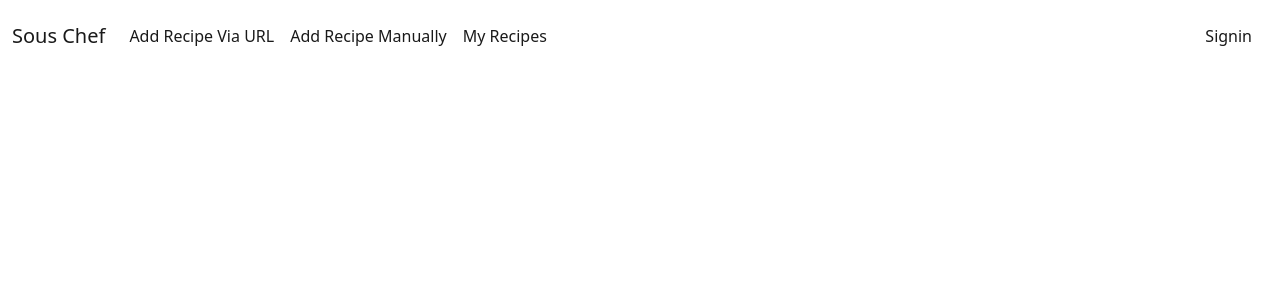
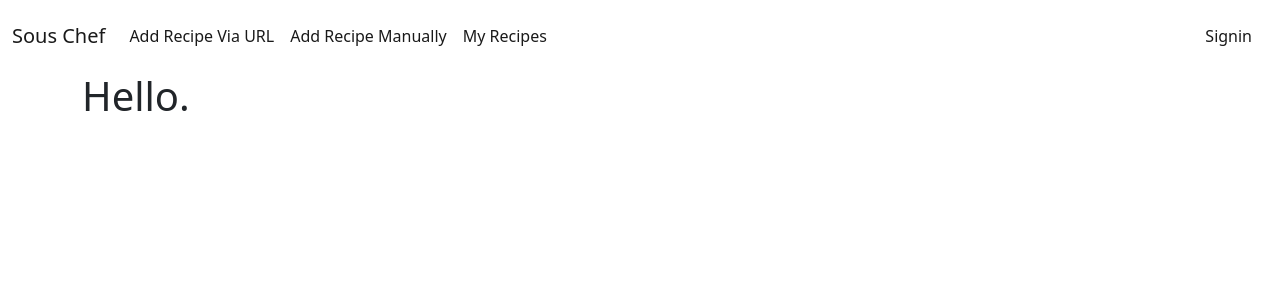
Before and after one commit to Zahnen/sous-chef, a React (Create React App) app in the folder client/: page / in a window 1280 px wide. Shown: the top 300 px of the page. Built offline with nearby package versions, Linux system fonts and the light colour scheme; no server answers.

Commit message:
add routing/links for Home component

```diff
--- a/client/src/components/App.js
+++ b/client/src/components/App.js
@@ -3,6 +3,7 @@ import AddRecipeURL from './AddRecipeURL';
 import NewRecipeForm from './NewRecipeForm';
 import Signin from './Signin';
 import NavBar from './NavBar';
+import Home from './Home';
 import MyRecipes from './MyRecipes';
 import { BrowserRouter as Router, Switch, Route } from "react-router-dom";
 import './App.css';
@@ -25,6 +26,9 @@ function App() {
           <Route path="/myrecipes">
             <MyRecipes/>
           </Route>
+          <Route path="/">
+            <Home/>
+          </Route>
         </Switch>
       </div>
     </Router>
--- a/client/src/components/NavBar.js
+++ b/client/src/components/NavBar.js
@@ -22,8 +22,8 @@ return(
             <Link className="nav-link active" aria-current="page" to="/myrecipes">My Recipes</Link>
           </li>
         </ul>
-        <div class="collapse navbar-collapse text-right navbarNav">
-            <ul class="navbar-nav ms-auto flex-nowrap">
+        <div className="collapse navbar-collapse text-right navbarNav">
+            <ul className="navbar-nav ms-auto flex-nowrap">
             <li className="nav-item text-right">
               <Link className="nav-link active m-2" aria-current="page" to="/signin">Signin</Link>
             </li>
```
